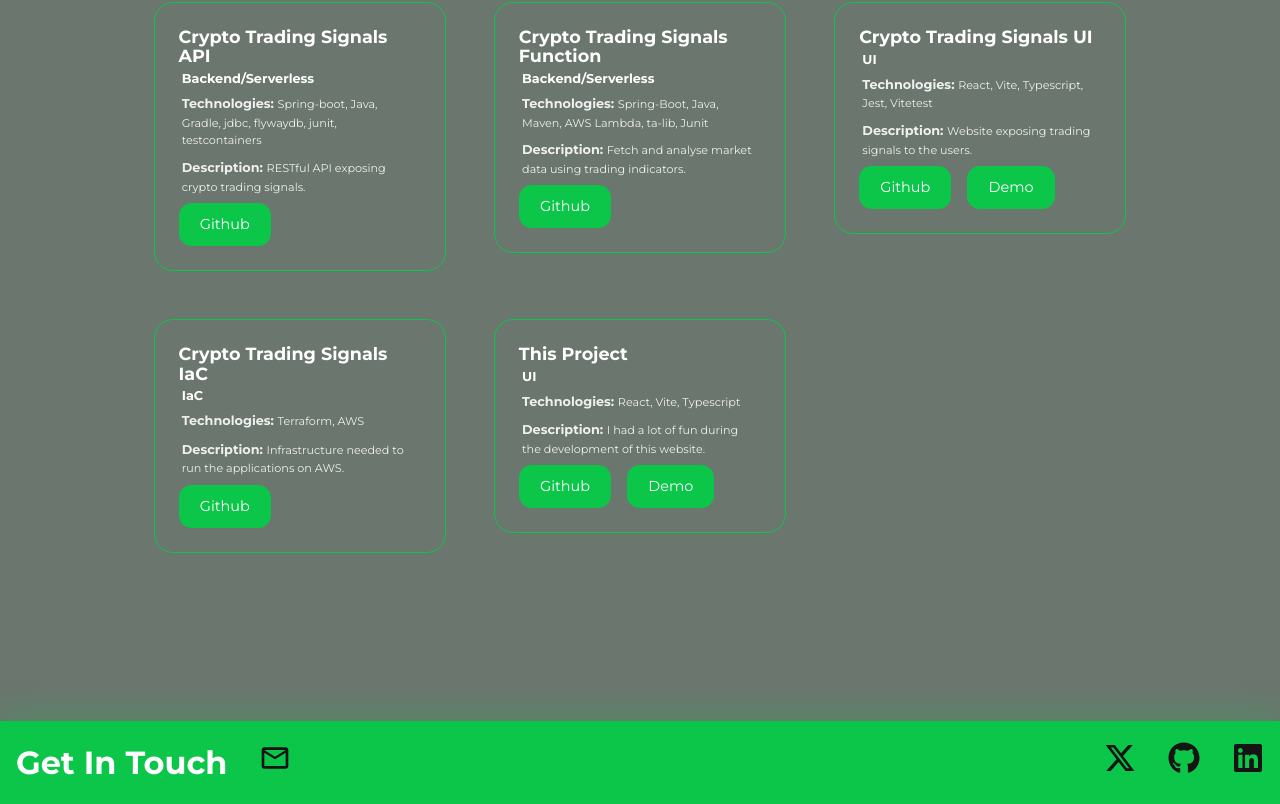
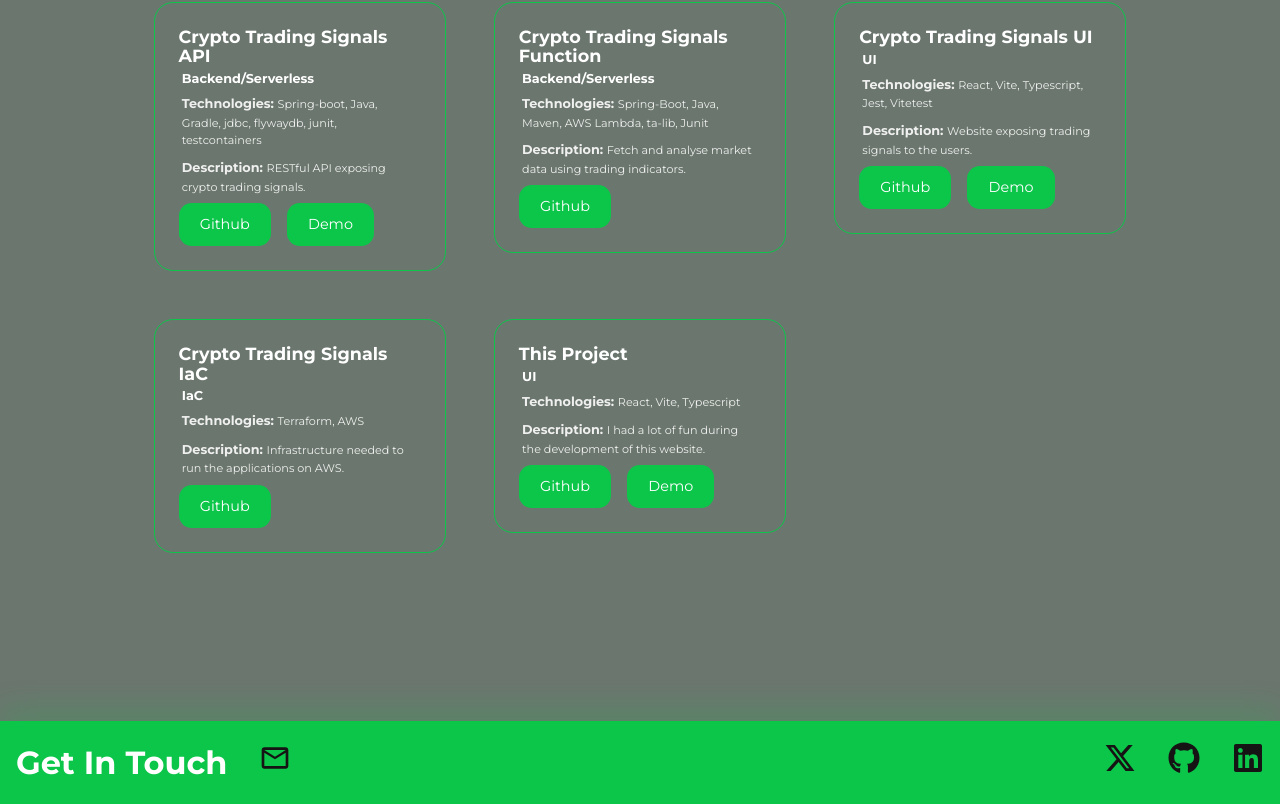
Before and after one commit to leandrodalbo/portfolio-app, a React (Vite) app: page / in a window 1280 px wide. Shown: the part 3016-3820 px from the top of the page. Built offline with nearby package versions, Linux system fonts and the light colour scheme.

Commit message:
ready to deploy

```diff
--- a/src/data/portfoliodata.ts
+++ b/src/data/portfoliodata.ts
@@ -13,7 +13,7 @@ export const portfolioData: PortfolioData = {
       description: "RESTful API exposing crypto trading signals.",
       technologies:
         "Spring-boot, Java, Gradle, jdbc, flywaydb, junit, testcontainers",
-
+      link: "https://prod-trading-signals-alb-2085839500.eu-west-2.elb.amazonaws.com/apidocs/swagger-ui/index.html",
       repo: "https://github.com/leandrodalbo/crypto-trading-signal",
     },
     {
@@ -25,7 +25,6 @@ export const portfolioData: PortfolioData = {
       },
       description: "Fetch and analyse market data using trading indicators.",
       technologies: "Spring-Boot, Java, Maven, AWS Lambda, ta-lib, Junit",
-
       repo: "https://github.com/leandrodalbo/crypto-trading-signal-function",
     },
     {
@@ -37,7 +36,7 @@ export const portfolioData: PortfolioData = {
       },
       description: "Website exposing trading signals to the users.",
       technologies: "React, Vite, Typescript, Jest, Vitetest",
-      link: "http://localhost:5173/",
+      link: "https://cryptosignalzone.com/",
       repo: "https://github.com/leandrodalbo/crypto-trading-signals-ui",
     },
     {
@@ -54,7 +53,7 @@ export const portfolioData: PortfolioData = {
       category: { id: "UI", description: "Business Website" },
       description: "I had a lot of fun during the development of this website.",
       technologies: "React, Vite, Typescript",
-      link: "http://localhost:5173/",
+      link: "https://jungle-logic.com",
       repo: "https://github.com/leandrodalbo/portfolio-app",
     },
   ],
--- a/src/data/socialsdata.ts
+++ b/src/data/socialsdata.ts
@@ -5,7 +5,7 @@ import { FaLinkedin } from "react-icons/fa";
 export const socialsData = [
   {
     id: 0,
-    link: "https://x.com/leandrodbo/media",
+    link: "https://x.com/JunglelogicLab",
     text: "X",
     icon: FaXTwitter,
   },
@@ -17,7 +17,7 @@ export const socialsData = [
   },
   {
     id: 2,
-    link: "https://www.linkedin.com/in/leandrodalbo",
+    link: "https://www.linkedin.com/in/leandrodlb",
     text: "Linkedin",
     icon: FaLinkedin,
   },
```
